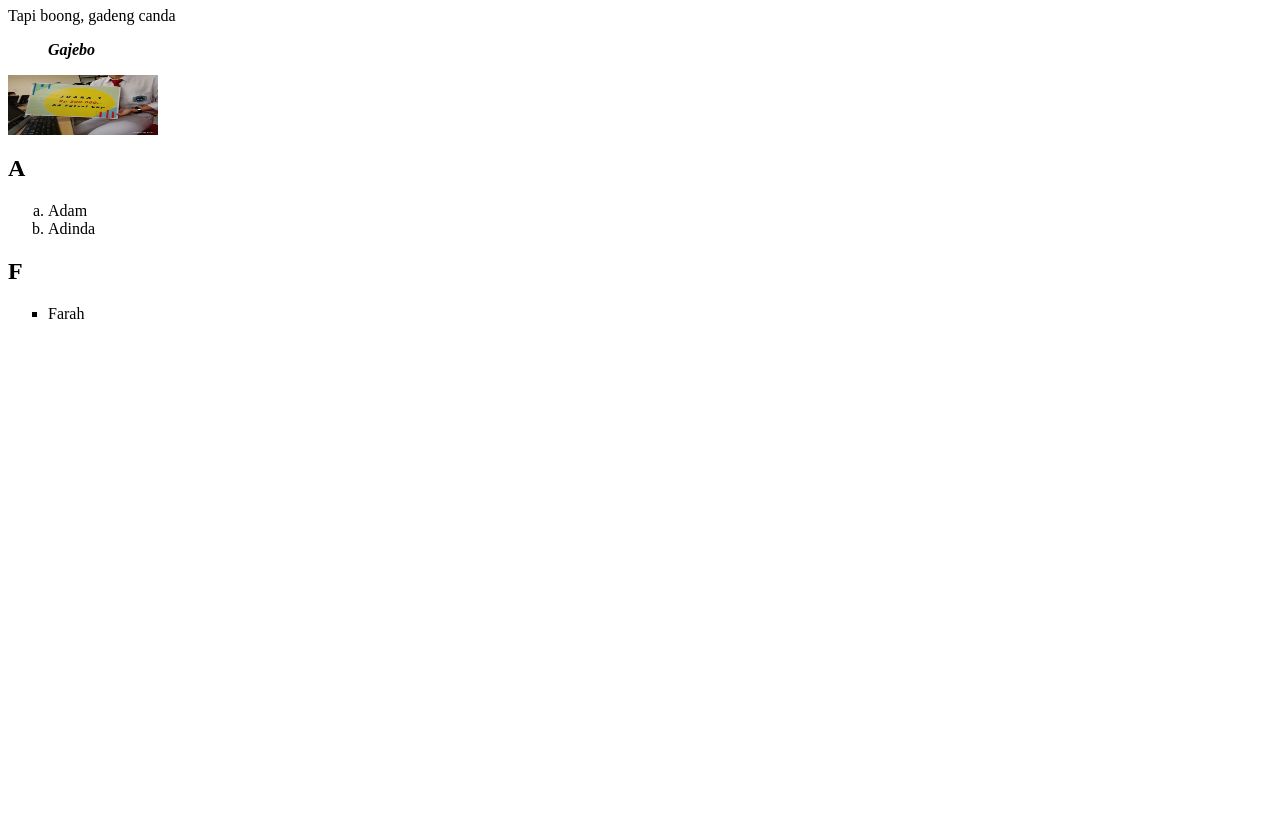
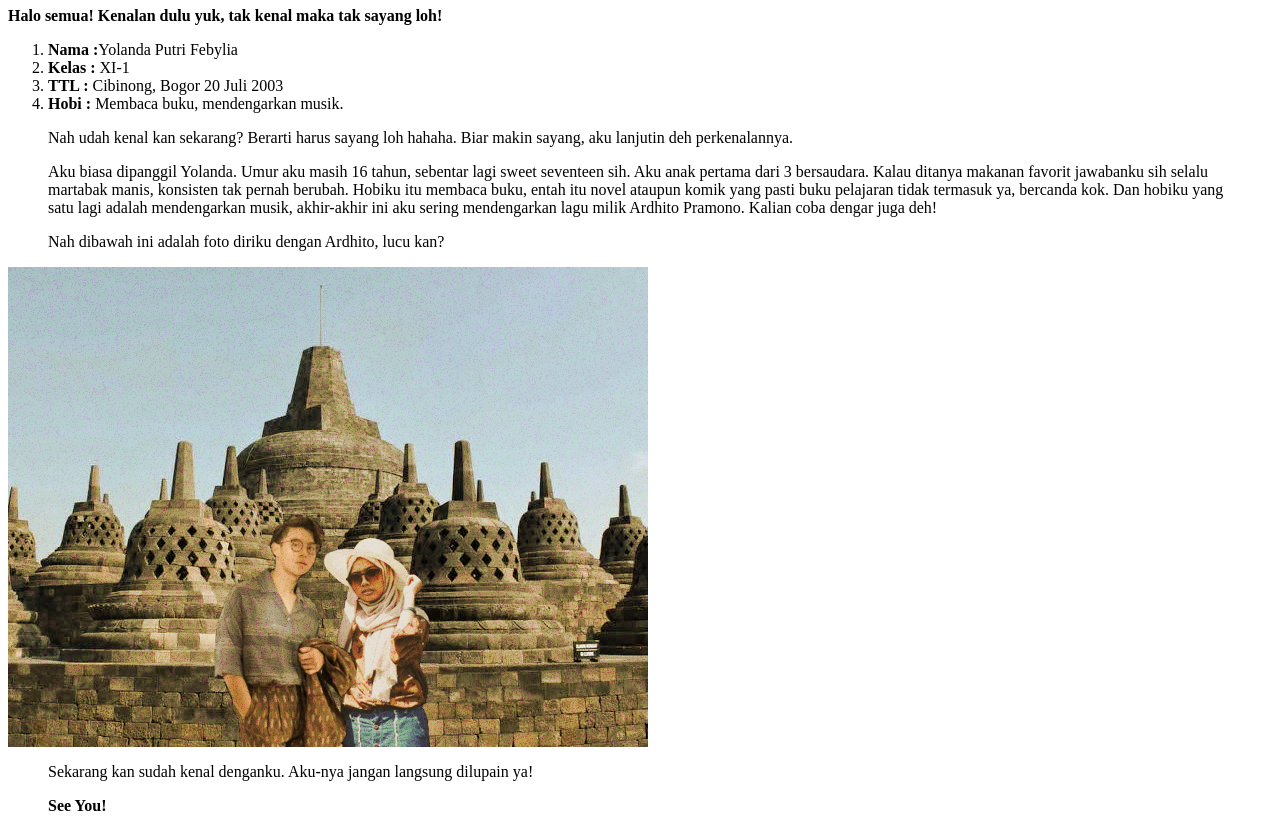
Before and after one commit to yolandaputri64/yolandaputri64.github.io, a plain HTML site: page indeks.html in a window 1280 px wide. Shown: the part 99-930 px from the top of the page. Before the commit the page ends 800 px from the top, so only its background shows below. Drawn offline with Linux system fonts and the light colour scheme.

Commit message:
Add files via upload

```diff
--- a/indeks.html
+++ b/indeks.html
@@ -1,21 +1,26 @@
-<DOCTYPE html>
+<<!DOCTYPE html>
 <html>
-<head>Juara 1 Futsal</head>
+<head>
+	<title>BIODATA YOLANDA</title>
+</head>
 <body>
-	<h1>Kelas XI-1 OKE</h1>
-<p>Tapi boong, gadeng canda</p>
-<blockquote>
-<strong><em>Gajebo</em></strong>
-</blockquote>
-
-<img src="futsal11-1.jpeg" width="150" height="60">
-
-<h2>A</h2>
-<ol type="a">
-	<li>Adam</li>
-	<LI>Adinda</LI>
-</ol>
-
-<h2>F</h2>
-<ul type="square">
-	<LI>Farah</LI>
+	<h1> Biodata Diri</h1>
+	<p><strong>Halo semua! Kenalan dulu yuk, tak kenal maka tak sayang loh!</strong></p>
+		<ol type="circle">
+			<Li><strong>Nama :</strong>Yolanda Putri Febylia </Li>
+			<Li><strong>Kelas :</strong> XI-1 </Li>
+			<Li><strong>TTL :</strong> Cibinong, Bogor 20 Juli 2003 </Li>
+			<Li><strong>Hobi :</strong> Membaca buku, mendengarkan musik.
+		</ol>
+	<blockquote>
+	<p> Nah udah kenal kan sekarang? Berarti harus sayang loh hahaha. Biar makin sayang, aku lanjutin deh perkenalannya. </p>
+	<p> Aku biasa dipanggil Yolanda. Umur aku masih 16 tahun, sebentar lagi sweet seventeen sih. Aku anak pertama dari 3 bersaudara. Kalau ditanya makanan favorit jawabanku sih selalu martabak manis, konsisten tak pernah berubah. Hobiku itu membaca buku, entah itu novel ataupun komik yang pasti buku pelajaran tidak termasuk ya, bercanda kok. Dan hobiku yang satu lagi adalah mendengarkan musik, akhir-akhir ini aku sering mendengarkan lagu milik Ardhito Pramono. Kalian coba dengar juga deh! </p>
+	<p> Nah dibawah ini adalah foto diriku dengan Ardhito, lucu kan? </p>
+	</blockquote>
+	<img src="yola_n_ardhito.png">
+	<blockquote>
+	<p> Sekarang kan sudah kenal denganku. Aku-nya jangan langsung dilupain ya! </p>
+	<p><strong> See You! </strong></p>
+    </blockquote>
+	</body>
+</html>
```
